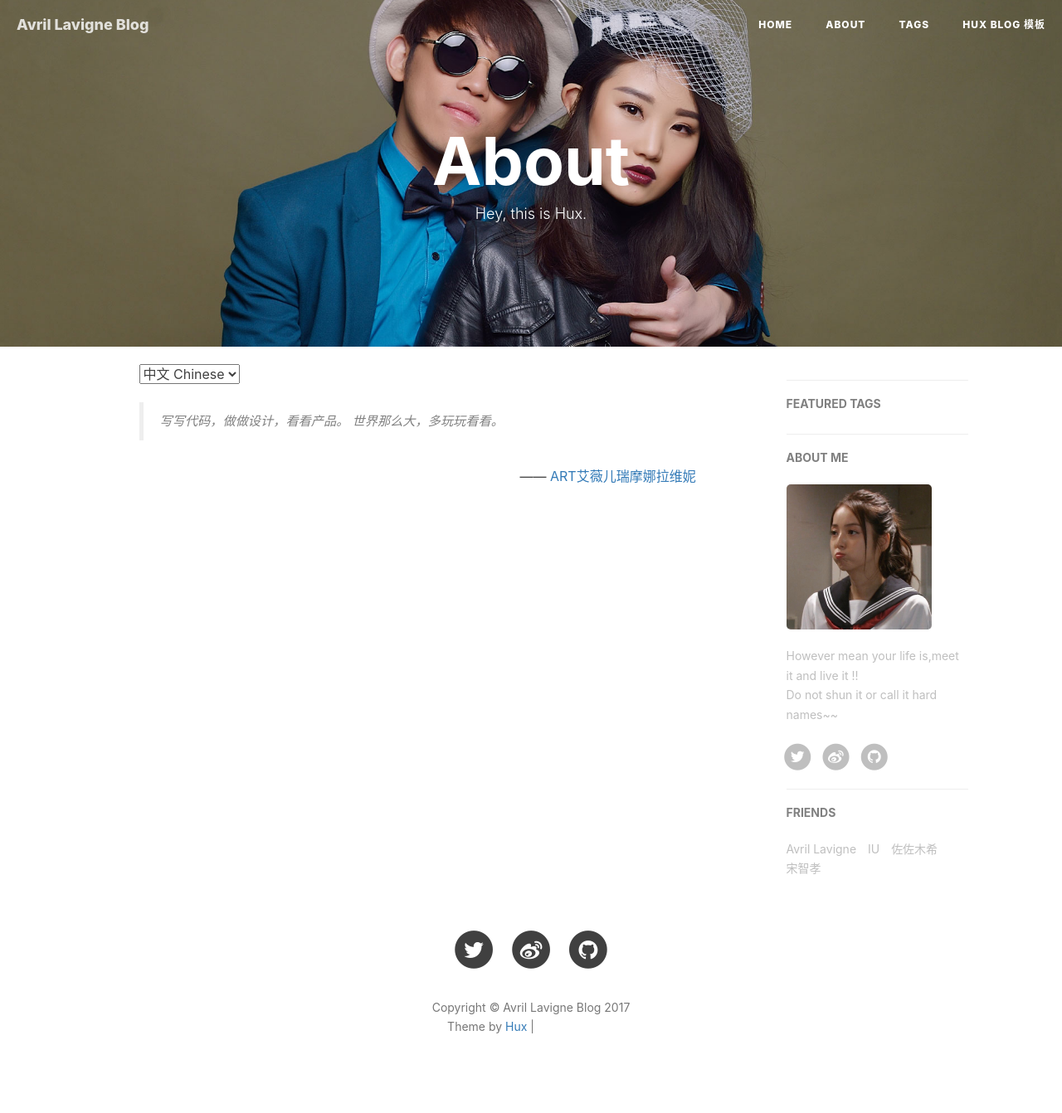
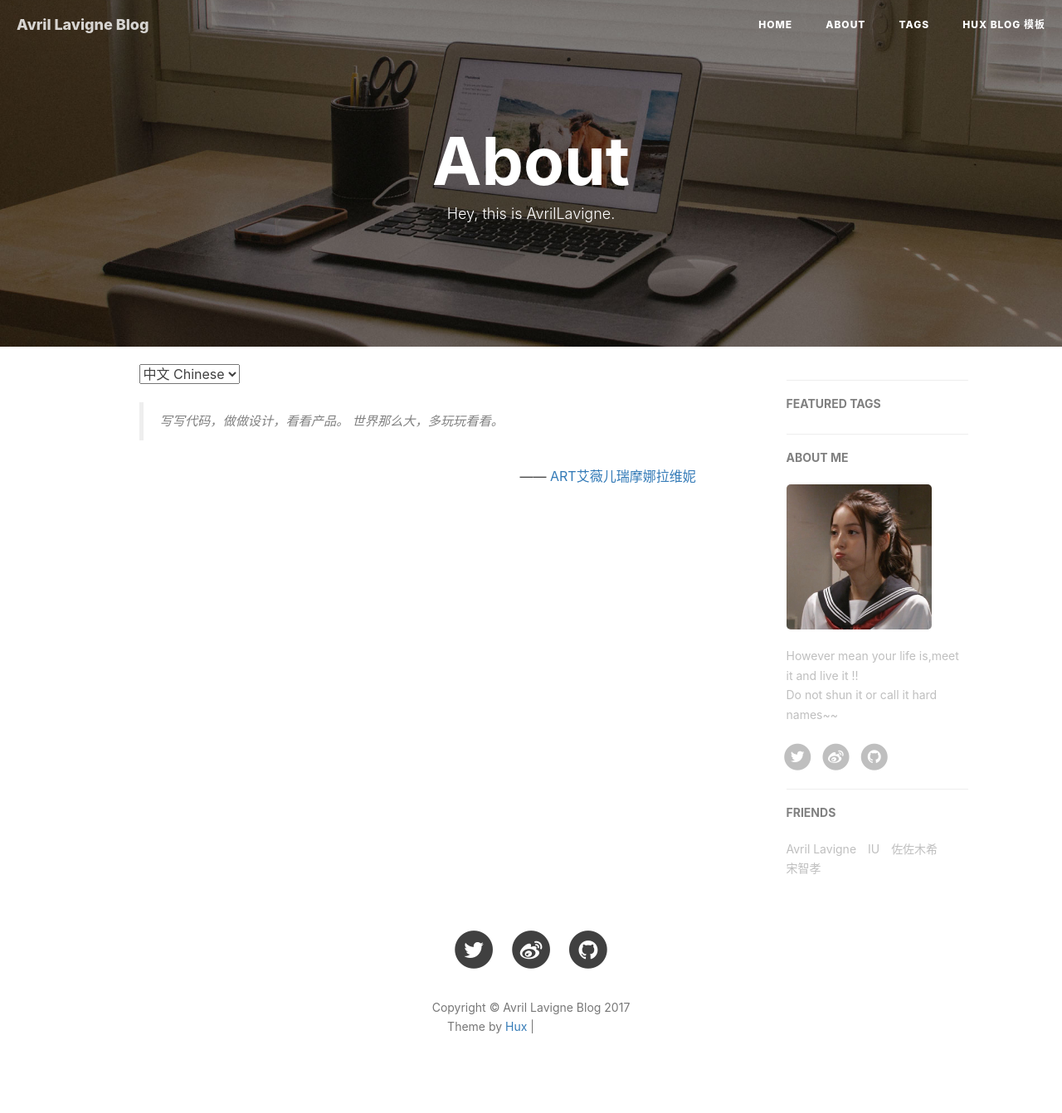
Before and after one commit to ARTAvrilLavigne/ARTAvrilLavigne.github.io, a Jekyll site: the page built from about.html, in a window 1280 px wide. Shown: the whole page at 83% size. Built offline with Jekyll 4.4.1, drawn with Linux system fonts in a browser that asks for light colours; nearby versions of some CDN libraries; comment, search, counter and statistics services are not loaded; grey boxes are pictures that could not be loaded.

Commit message:
Update about.html

```diff
--- a/about.html
+++ b/about.html
@@ -1,8 +1,8 @@
 ---
 layout: page
 title: "About"
-description: "Hey, this is Hux."
-header-img: "img/about-bg.jpg"
+description: "Hey, this is AvrilLavigne."
+header-img: "img/home-bg-o.jpg"
 ---
 
 <!-- Language Selector -->
```
